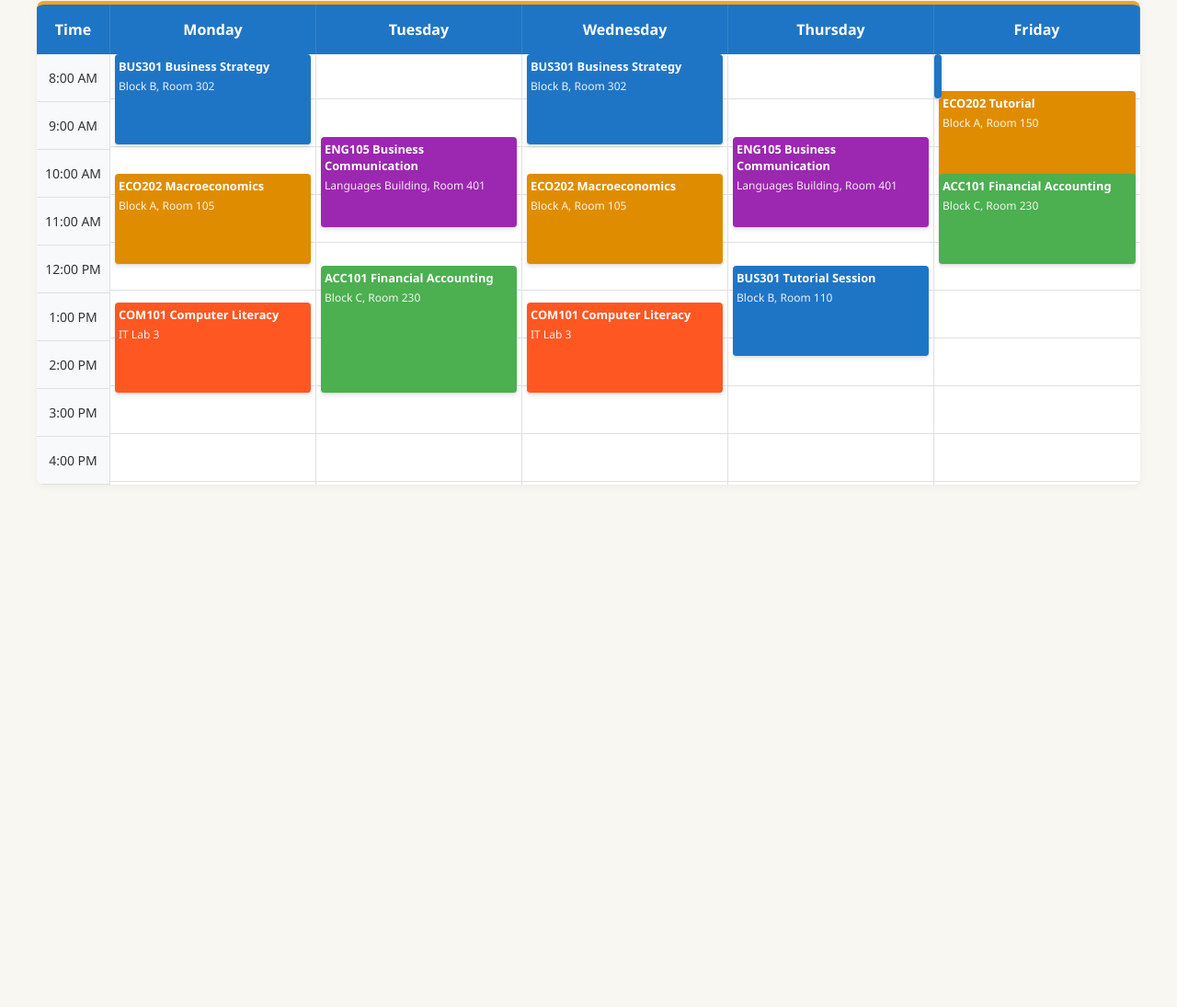
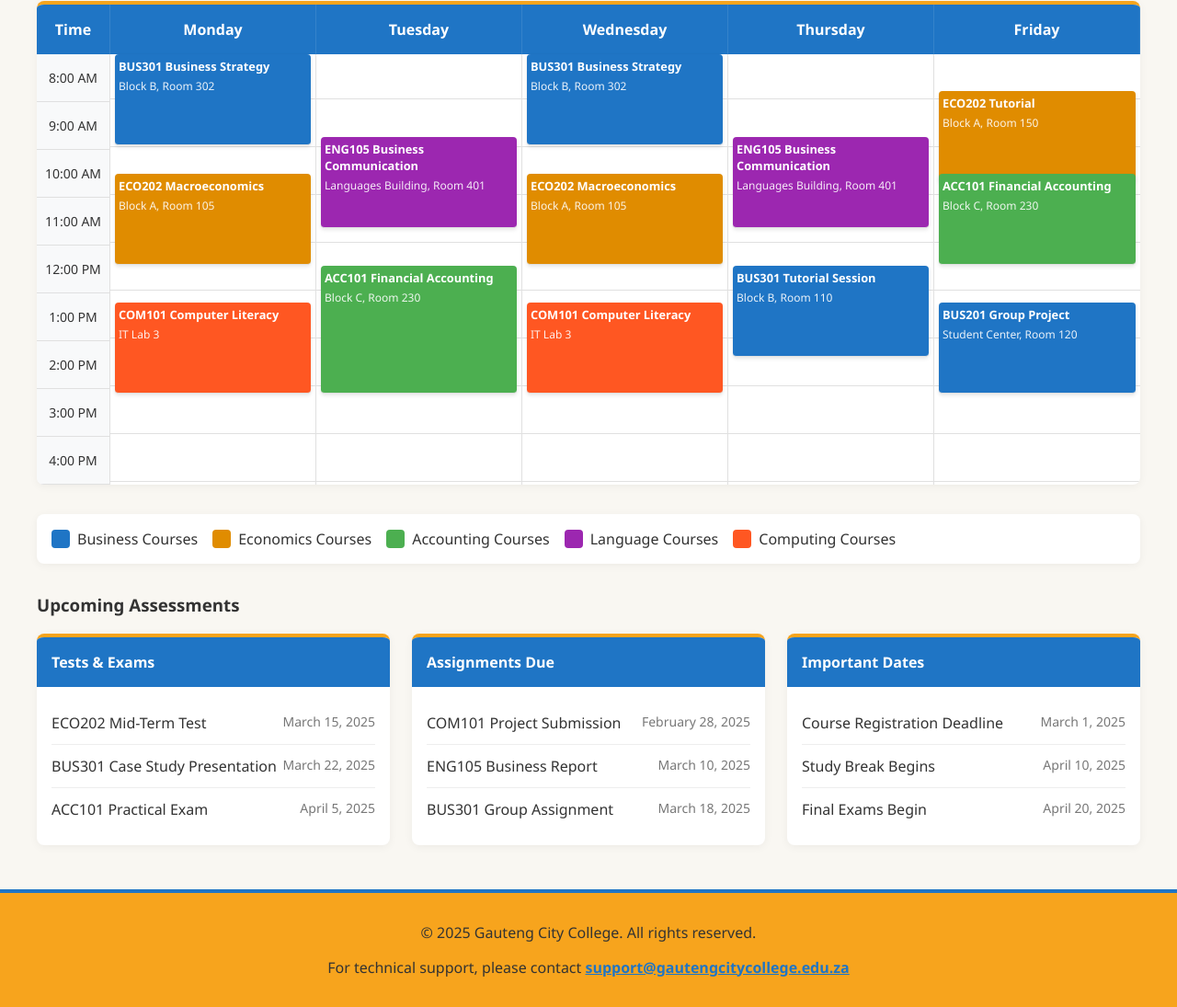
Before and after one commit to Uwami-Mgxekwa/student-portal, a plain HTML site: page pages/schedule.html in a window 1280 px wide. Shown: the part 248-1343 px from the top of the page at 92% size. Before the commit the page ends 823 px from the top, so only its background shows below. Drawn offline with Linux system fonts and the light colour scheme.

Commit message:
Update schedule.html

```diff
--- a/pages/schedule.html
+++ b/pages/schedule.html
@@ -185,7 +185,110 @@
                         <div class="course-location">Block C, Room 230</div>
                     </div>
 
-                    <div class="course course-business" ></div>
+                    <div class="course course-business" style="top: 270px; height: 90px; left: 5px; right: 5px;">
+                        <div class="course-title">BUS201 Group Project</div>
+                        <div class="course-location">Student Center, Room 120</div>
+                    </div>
                 </div>
+            </div>
+        </div>
+
+        <div class="legend">
+            <div class="legend-item">
+                <div class="legend-color" style="background-color: var(--business-color);"></div>
+                <span>Business Courses</span>
+            </div>
+            <div class="legend-item">
+                <div class="legend-color" style="background-color: var(--economics-color);"></div>
+                <span>Economics Courses</span>
+            </div>
+            <div class="legend-item">
+                <div class="legend-color" style="background-color: var(--accounting-color);"></div>
+                <span>Accounting Courses</span>
+            </div>
+            <div class="legend-item">
+                <div class="legend-color" style="background-color: var(--language-color);"></div>
+                <span>Language Courses</span>
+            </div>
+            <div class="legend-item">
+                <div class="legend-color" style="background-color: var(--computing-color);"></div>
+                <span>Computing Courses</span>
+            </div>
+        </div>
+
+        <h3>Upcoming Assessments</h3>
+        <div class="upcoming-container">
+            <div class="upcoming-card">
+                <div class="upcoming-header">
+                    Tests & Exams
+                </div>
+                <div class="upcoming-content">
+                    <ul class="upcoming-list">
+                        <li>
+                            <span>ECO202 Mid-Term Test</span>
+                            <span class="upcoming-date">March 15, 2025</span>
+                        </li>
+                        <li>
+                            <span>BUS301 Case Study Presentation</span>
+                            <span class="upcoming-date">March 22, 2025</span>
+                        </li>
+                        <li>
+                            <span>ACC101 Practical Exam</span>
+                            <span class="upcoming-date">April 5, 2025</span>
+                        </li>
+                    </ul>
+                </div>
+            </div>
+
+            <div class="upcoming-card">
+                <div class="upcoming-header">
+                    Assignments Due
+                </div>
+                <div class="upcoming-content">
+                    <ul class="upcoming-list">
+                        <li>
+                            <span>COM101 Project Submission</span>
+                            <span class="upcoming-date">February 28, 2025</span>
+                        </li>
+                        <li>
+                            <span>ENG105 Business Report</span>
+                            <span class="upcoming-date">March 10, 2025</span>
+                        </li>
+                        <li>
+                            <span>BUS301 Group Assignment</span>
+                            <span class="upcoming-date">March 18, 2025</span>
+                        </li>
+                    </ul>
+                </div>
+            </div>
+
+            <div class="upcoming-card">
+                <div class="upcoming-header">
+                    Important Dates
+                </div>
+                <div class="upcoming-content">
+                    <ul class="upcoming-list">
+                        <li>
+                            <span>Course Registration Deadline</span>
+                            <span class="upcoming-date">March 1, 2025</span>
+                        </li>
+                        <li>
+                            <span>Study Break Begins</span>
+                            <span class="upcoming-date">April 10, 2025</span>
+                        </li>
+                        <li>
+                            <span>Final Exams Begin</span>
+                            <span class="upcoming-date">April 20, 2025</span>
+                        </li>
+                    </ul>
+                </div>
+            </div>
+        </div>
+    </main>
+
+    <footer>
+        <p>&copy; 2025 Gauteng City College. All rights reserved.</p>
+        <p>For technical support, please contact <a href="mailto:support@gautengcitycollege.edu.za">support@gautengcitycollege.edu.za</a></p>
+    </footer>
 </body>
 </html>
```
